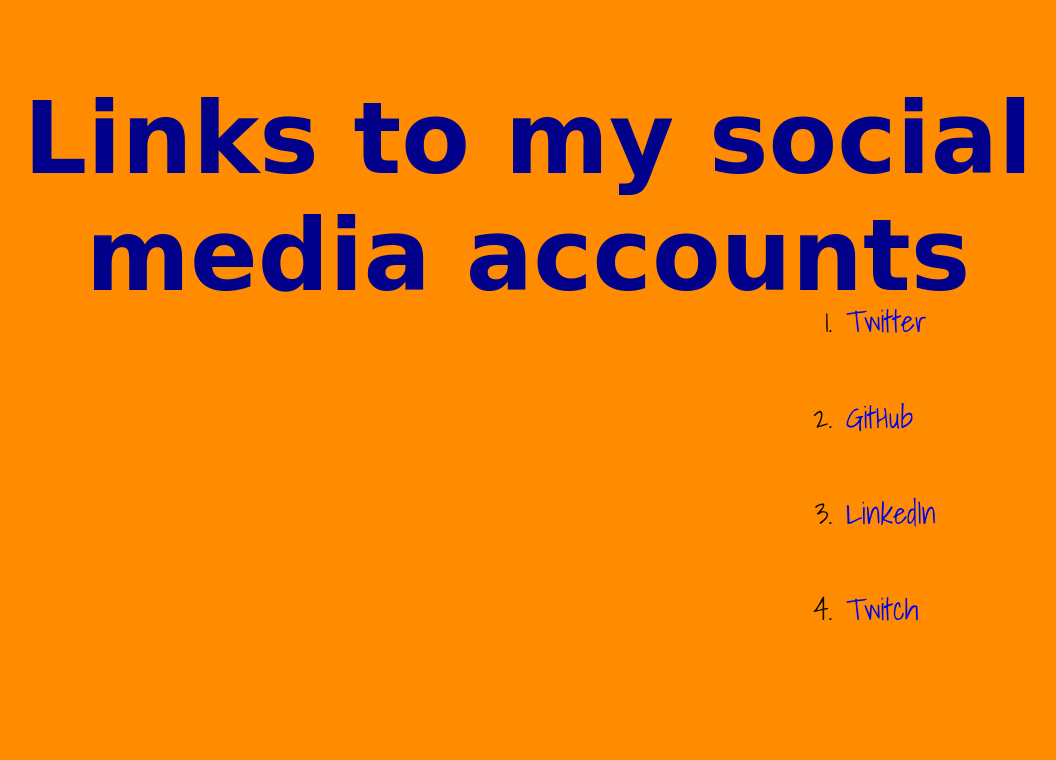
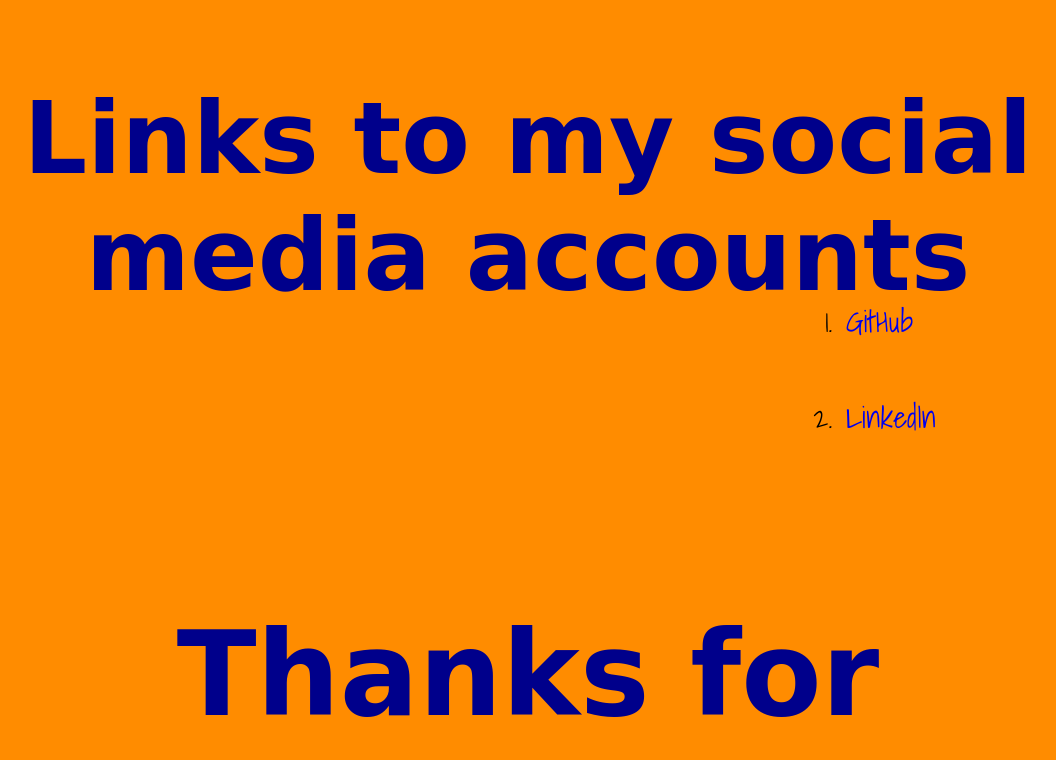
Before and after one commit to himoutolife/portfolio, a plain HTML site: page index.html in a window 1280 px wide. Shown: the part 2233-2993 px from the top of the page, without its empty margins (112-1168 px from the left). Drawn offline with Linux system fonts and the light colour scheme; a script that the page names is missing; a web font is replaced by a local one.

Commit message:
updated syntax

```diff
--- a/index.html
+++ b/index.html
@@ -56,14 +56,12 @@
     </div>
 </article>
 
-<article id="Links">
+<article id="links">
   <h2>Links to my social media accounts</h2>
   <div>
     <ol>
-    <li><a href="https://www.twitter.com/himoutolifegames">Twitter</a></li><br>
-    <li><a href="https://www.github.com/himoutolife">GitHub</a></li><br>
-    <li><a href="https://linkedin.com/in/natalienatalino">LinkedIn</a></li><br>
-    <li><a href="https://twitch.tv/himouto_life">Twitch</a></li><br>
+    <li><a target="_blank" href="https://www.github.com/himoutolife">GitHub</a></li><br>
+    <li><a target= "_blank" href="https://linkedin.com/in/natalienatalino">LinkedIn</a></li><br>
     </ol>
     </div>
 </article>
@@ -71,5 +69,7 @@
 
 <footer>
   <h3>Thanks for reading!</h3>
+</footer>
 
   </body>
+</html>
```
